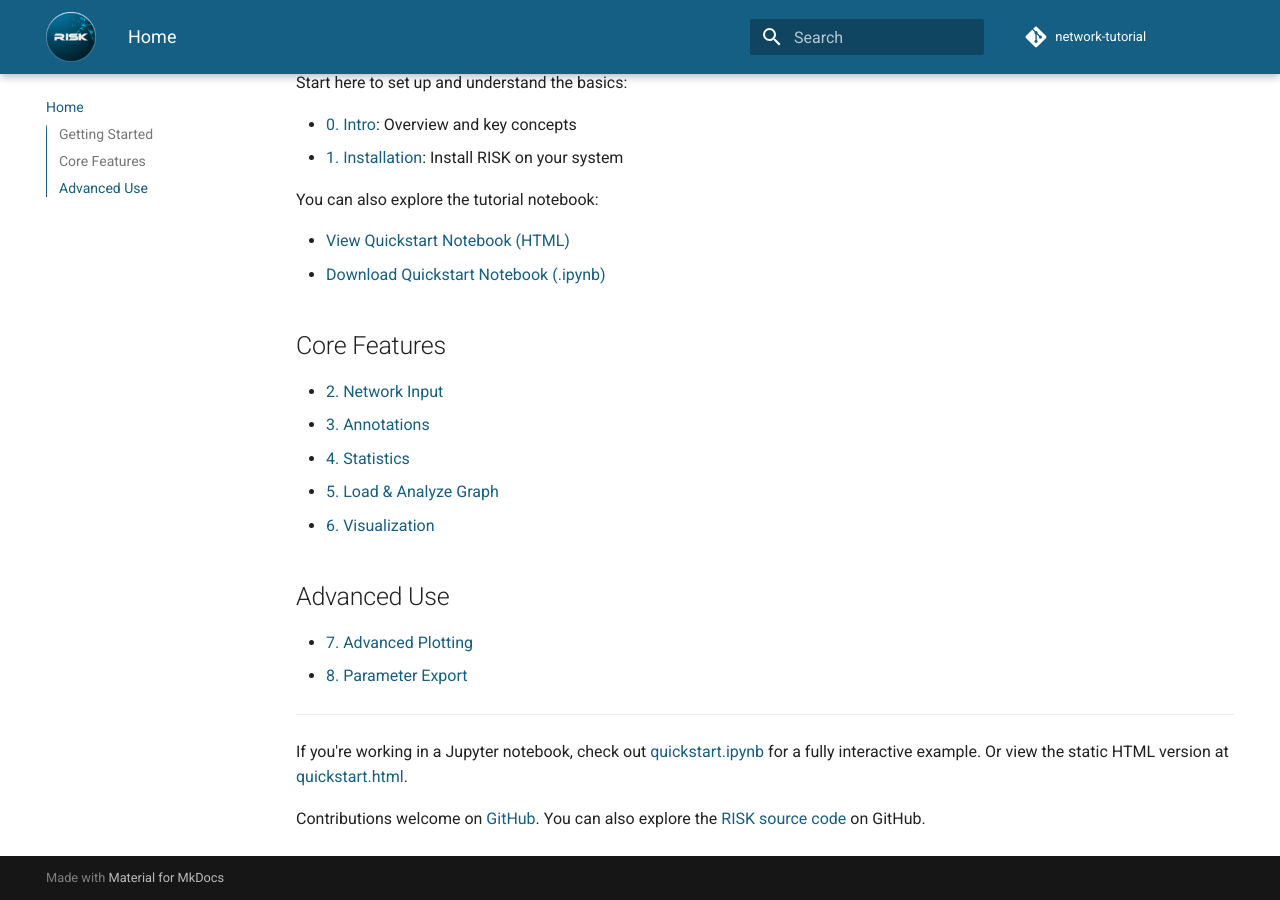
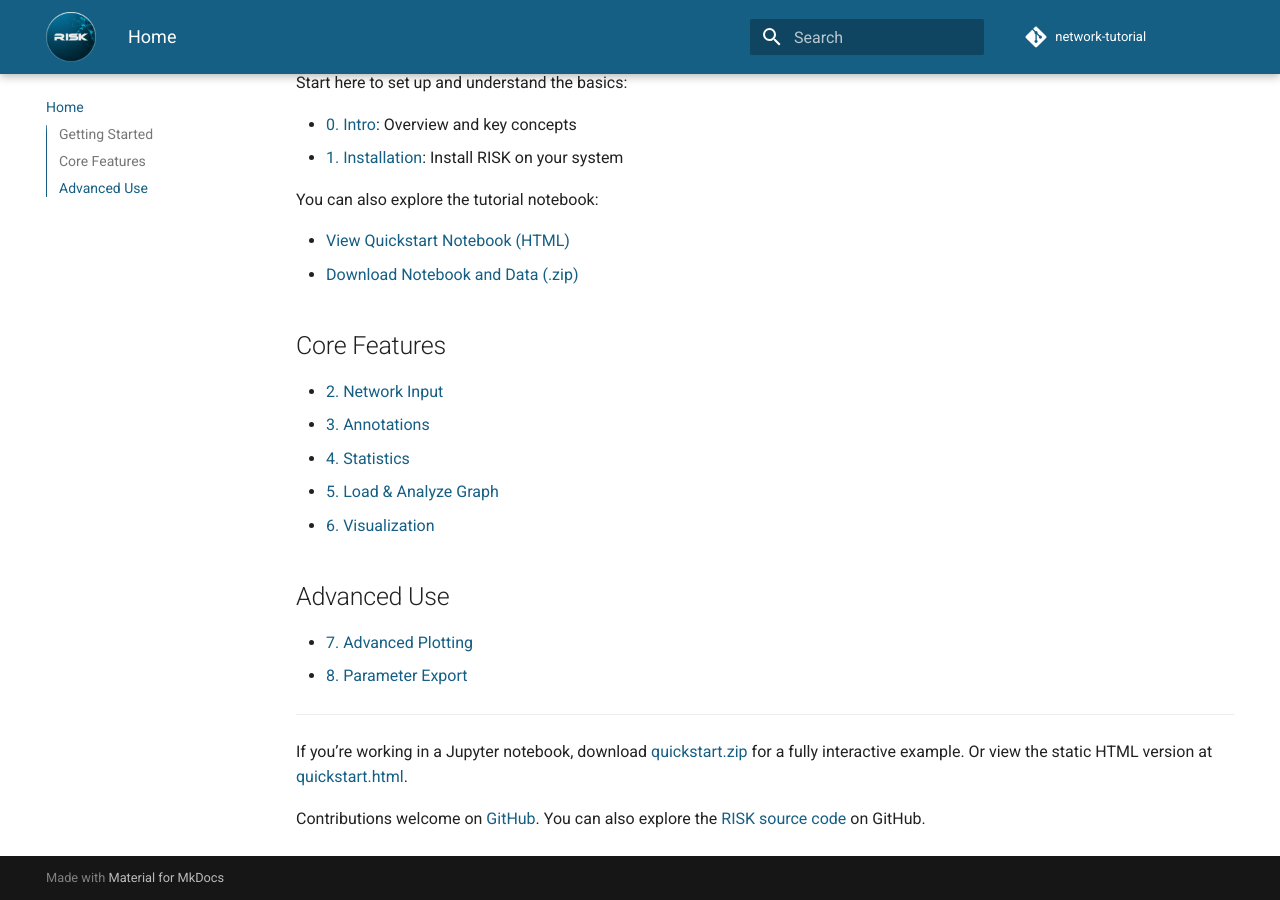
Before and after one commit to riskportal/network-tutorial, an MkDocs documentation site: the page built from docs/index.md, in a window 1280 px wide and 900 px high, scrolled down 1005 px. Built offline with MkDocs 1.6.1 and Material for MkDocs 9.7.7, drawn with Linux system fonts in a browser that asks for light colours; comment, search, counter and statistics services are not loaded.

Commit message:
rm quickstart.ipynb and add quickstart.zip, which bundles data/ with quickstart.ipynb

```diff
--- a/docs/index.md
+++ b/docs/index.md
@@ -16,7 +16,7 @@ Start here to set up and understand the basics:
 You can also explore the tutorial notebook:
 
 - [View Quickstart Notebook (HTML)](quickstart.html)
-- [Download Quickstart Notebook (.ipynb)](quickstart.ipynb)
+- [Download Notebook and Data (.zip)](quickstart.zip)
 
 ## Core Features
 
@@ -33,7 +33,7 @@ You can also explore the tutorial notebook:
 
 ---
 
-If you're working in a Jupyter notebook, check out [quickstart.ipynb](quickstart.ipynb) for a fully interactive example. Or view the static HTML version at [quickstart.html](quickstart.html).
+If you’re working in a Jupyter notebook, download [quickstart.zip](quickstart.zip) for a fully interactive example. Or view the static HTML version at [quickstart.html](quickstart.html).
 
 Contributions welcome on [GitHub](https://github.com/riskportal/network-tutorial).
 You can also explore the [RISK source code](https://github.com/riskportal/network) on GitHub.
--- a/mkdocs.yml
+++ b/mkdocs.yml
@@ -47,6 +47,6 @@ nav:
       - 7. Advanced Plotting: 7_advanced_plotting.md
       - 8. Parameters: 8_parameters.md
   - Quickstart Notebook (HTML): quickstart.html
-  - Download Notebook (.ipynb): quickstart.ipynb
+  - Download Notebook & Data (quickstart.zip): quickstart.zip
 extra_css:
   - stylesheets/extra.css
```
Also changed, not shown: README.md (+1 -1 lines), docs/0_intro.md (+2 -1 lines), docs/8_parameters.md (+1 -1 lines), 1 other file.
